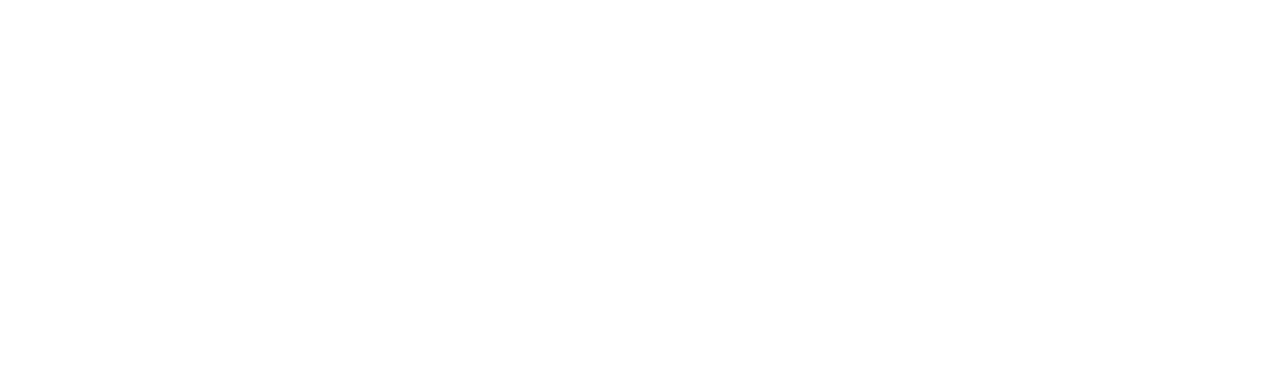
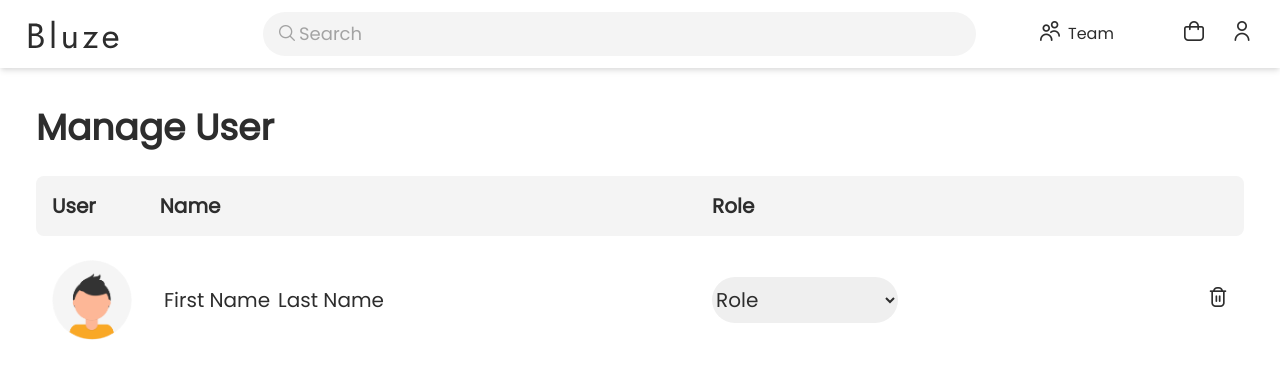
Before and after one commit to INT222-INTEGRATED-PROJECTII-109-111-130/front-end, a Vue app: page /manageUser in a window 1280 px wide. Before the commit this address had no page. Shown: the top 378 px of the page. Built offline with nearby package versions, Linux system fonts and the light colour scheme; some icons are missing.

Commit message:
ManageUser.vue

```diff
--- a/src/router/index.js
+++ b/src/router/index.js
@@ -8,6 +8,7 @@
 import Edit from '../views/Edit.vue'
 import EditProfile from '../views/EditProfile.vue'
 import Manage from '../views/Manage.vue'
+import ManageUser from '../views/ManageUser.vue'
 
 const routes = [
   {
@@ -55,6 +56,11 @@
     name: 'Manage',
     component: Manage
   },
+  {
+    path: '/manageUser',
+    name: 'ManageUser',
+    component: ManageUser
+  },
 ]
 
 const router = createRouter({
--- a/src/views/Add.vue
+++ b/src/views/Add.vue
@@ -1,7 +1,7 @@
 <template>
 <div class="add">
   <!-- Navbar -->
-        <base-nav  v-if="showNav" />
+      <base-nav  v-if="showNav" />
       <base-nav-mobile  v-if="mobileView" />
         <!-- Error -->
           <div v-show="checktran">
--- a/src/views/Basket.vue
+++ b/src/views/Basket.vue
@@ -8,7 +8,6 @@
           <div v-show="red" class="bg-error py-2 w-full text-white text-center">Error !! : {{errorMessage}}</div>
           <div v-show="green" class="bg-primary py-2 w-full text-white text-center">Success</div>
         </div>
-
       <!-- Emptry Basket -->
         <div v-if="!emptry">
           <img src="../assets/Shopping_cart.png" class="object-center mx-auto sm:px-96 sm:pt-28 sm:w-4/6 px-20 pt-32 w-auto">
@@ -20,12 +19,11 @@
                 </router-link>
               </div>
         </div>
-
       <!-- Have Product -->
         <div v-if="emptry">
-    <div class="container sm:pb-16 pb-10 pt-10 sm:px-9 px-3 mx-auto">
+          <div class="container sm:pb-16 pb-10 sm:pt-0 pt-10 sm:px-9 px-3 mx-auto">
             <h1 class="sm:text-4xl sm:pt-10 sm:pb-7 pt-6 pb-3 font-semibold text-xl">Basket</h1>
-      <!-- Loop here -->
+              <!-- Loop -->
                 <div class="w-full pb-4" v-for="carts in cart" :key="carts.cartId">
                   <div class="h-full flex bg-light sm:p-4 p-2 rounded-lg">
                     <div class="block relative sm:w-40 sm:h-32 h-16 w-16 rounded-md overflow-hidden ">
@@ -37,24 +35,12 @@
                         <p class="text-gray sm:text-base text-xs">Size:{{carts.products.brands.brandName}} </p>
                         <p class="sm:text-2xl font-semibold text-xs">THB {{carts.products.productPrice}}</p>
                       </div>
-
-          <div class="grid grid-row-2 items-end">
-            <div class="flex justify-end sm:pb-10 pb-3">
+                      <!-- Delete -->
+                        <div class="grid grid-row-2 items-start">
+                          <div class="flex sm:pb-10 pb-3">
                              <span class="fi-rr-trash sm:text-xl text-sm text-error cursor-pointer relative"></span>
                           </div>
-            <div>
-              <div class="flex flex-row sm:h-9 sm:w-32 w-20 rounded-full relative bg-white mt-1">
-                <button @click="decrement()" class="bg-gray-300 text-primary h-full sm:w-20 w-12 rounded-l cursor-pointer outline-none">
-                  <span class="m-auto sm:text-2xl text-lg font-thin">−</span>
-                </button>
-                <input type="text" :value="quantity" readonly class="focus:outline-none text-center w-full bg-white sm:text-base text-xs flex items-center outline-none">
-                <button @click="increment()" class="bg-gray-300 text-primary h-full sm:w-20 w-12 rounded-l cursor-pointer outline-none">
-                  <span class="m-auto sm:text-2xl text-lg font-thin">+</span>
-                </button>
                         </div>
-            </div>
-          </div>
-
                   </div>
                 </div>
                 <div class="grid sm:grid-cols-2 grid-cols-1">
@@ -62,13 +48,12 @@
                   <h1 class="text-secondary sm:text-4xl text-xl">THB</h1>
                     <div class="flex sm:justify-end sm:pt-0 pt-3">
                       <button type="button" disabled class="px-2 py-2 sm:w-40 w-full text-white bg-primarydark rounded-full transition duration-400 hover:bg-primarydark focus:outline-none focus:ring-2 ring-offset-current ring-offset-2">
-            Checkout</button>
+                        Checkout
+                      </button>
                     </div>
                 </div>
           </div>
-
         </div>
-
   </div>
 </template>
 
@@ -85,7 +70,6 @@
     mobileView: true,
     showNav: false,
     emptry: true,
-    quantity: 1,
     errorMessage: null,
     red:false,
     green:false,
--- a/src/views/Home.vue
+++ b/src/views/Home.vue
@@ -1,15 +1,13 @@
 <template>
   <div class="home">
   <!-- Navbar -->
-
-      <base-nav  v-if="showNav" />
-      <base-nav-mobile  v-if="mobileView" />
+    <base-nav  v-if="showNav"/>
+    <base-nav-mobile  v-if="mobileView"/>
       <!-- Error -->
         <div v-show="checktran">
           <div v-show="red" class="bg-error py-2 w-full text-white text-center">Error !! : {{errorMessage}}</div>
           <div v-show="green" class="bg-primary py-2 w-full text-white text-center">Success</div>
         </div>
-
       <!-- Banner desktop -->
         <img src="../assets/Banner-desk.png" class="object-center mx-auto sm:px-64 lg:px-44 pt-8 w-full" v-if="!bannerMobile">
           <!-- Seach in mobile -->
@@ -21,18 +19,13 @@
             </div>
       <!-- Banner mobile -->
         <img src="../assets/Banner-mobile.png" class="mx-auto pt-4 px-3 w-full" v-if="bannerMobile">
-<!-- Product -->
+      <!-- Product List-->
         <div class="container sm:pb-16 pb-10 sm:px-9 px-3 mx-auto">
           <h1 class="sm:text-4xl sm:py-7 py-3 font-semibold text-xl">Products</h1>
             <div class="grid sm:grid-cols-4 sm:gap-6 gap-2 grid-cols-2">
               <div v-for="product in allproduct" :key="product.productId">
                 <div class="bg-white sm:rounded-lg rounded-md shadow-xl hover:shadow-2xl transition duration-500">
-          <router-link
-                 :to="{
-                    name: 'Product',
-                    params: { id: product.productId },
-                  }"
-          >
+                  <router-link :to="{name: 'Product', params: { id: product.productId },}">
                     <a class="block relative sm:h-56 h-36 sm:rounded-t-lg rounded-t-md overflow-hidden">
                       <img class="object-cover object-center w-full h-full block" :src="product.productImage">
                     </a>
--- a/src/views/Manage.vue
+++ b/src/views/Manage.vue
@@ -1,7 +1,7 @@
 <template>
     <div class="manage">
     <!-- Navbar -->
-         <base-nav  v-if="showNav" />
+      <base-nav  v-if="showNav" />
       <base-nav-mobile  v-if="mobileView" />
         <!-- Error -->
           <div v-show="checktran">
@@ -28,7 +28,9 @@
                 <div v-for="product in allproduct" :key="product.productId">
                     <div class="grid grid-cols-2 pt-6">
                         <div class="flex gap-6 items-center">
-                            <img :src="product.productImage" class="sm:h-24 sm:w-36 h-24 w-36 object-center rounded-md block">
+                          <div class="sm:h-24 sm:w-36 h-24 w-full rounded-lg overflow-hidden">
+                            <img :src="product.productImage" class="h-full w-full object-cover object-center">
+                          </div>
                             <h2 class="title-font sm:text-xl text-lg font-semibold">{{product.productName}}</h2>
                         </div>
                         <div class="flex justify-end gap-6 items-center">
@@ -37,10 +39,10 @@
                                 name: 'Edit',
                                 params: { id: product.productId },
                              }">
-                                <span class="fi-rr-pencil text-primary text-xl cursor-pointer hover:text-primarydark transition duration-200"></span>
+                                <span class="fi-rr-pencil text-xl cursor-pointer hover:text-primary transition duration-200"></span>
                             </router-link>
                             <div  @click="deleteP(product.productId)">
-                                <span class="fi-rr-trash text-primary text-xl cursor-pointer hover:text-primarydark transition duration-200"></span>
+                                <span class="fi-rr-trash text-xl cursor-pointer hover:text-error transition duration-200"></span>
                              </div>
                         </div>
                     </div>
--- /dev/null
+++ b/src/views/ManageUser.vue
@@ -0,0 +1,89 @@
+<template>
+    <div class="manageUser">
+    <!-- Navbar -->
+      <base-nav  v-if="showNav" />
+      <base-nav-mobile  v-if="mobileView" />
+        <!-- Error -->
+            <div v-show="checktran">
+                <div v-show="red" class="bg-error py-2 w-full text-white text-center">Error !! : {{errorMessage}}</div>
+                <div v-show="green" class="bg-primary py-2 w-full text-white text-center">Success</div>
+            </div>
+            <div class="container sm:pb-16 pb-10 sm:pt-0 pt-10 sm:px-9 px-3 mx-auto">
+                <h1 class="sm:text-4xl sm:pt-10 sm:pb-7 pt-6 pb-3 font-semibold text-xl">Manage User</h1>
+                <div class="bg-light grid grid-cols-4 py-4 px-4 rounded-lg gap-36">
+                    <div class="flex col-span-2 gap-16">
+                        <h1 class="title-font sm:text-xl text-lg font-semibold">User</h1>
+                        <h1 class="title-font sm:text-xl text-lg font-semibold">Name</h1>
+                    </div>
+                    <div>
+                        <h1 class="title-font sm:text-xl text-lg font-semibold">Role</h1>
+                    </div>
+                    <div>
+                    </div>
+                </div>
+                <!-- <div v-for="product in allproduct" :key="product.productId"> -->
+                    <div class="grid grid-cols-4 pt-6 px-4 gap-36">
+                        <div class="flex items-center col-span-2">
+                          <div class="sm:h-20 sm:w-20 h-16 mr-8 w-full rounded-full overflow-hidden">
+                            <img src="../assets/profile.png" class="h-full w-full object-cover object-center">
+                          </div>
+                          <div class="grid grid-cols-2 gap-2">
+                            <h2 class="title-font text-xl">First Name</h2>
+                            <h2 class="title-font text-xl">Last Name</h2>
+                            </div>
+                        </div>
+                        <div class="flex items-center">
+                            <select id="size" name="size" v-model="size" class="text-xl w-full rounded-full sm:py-2 py-1">
+                            <option :value="Role" disabled class="">
+                                Role
+                            </option>
+                            <option v-for="product in prodsize" :key="product.productsizeId" :value="product.productsizeId">
+                                {{ product.sizes.sizeValue }}
+                            </option>
+                            </select>
+                        </div>
+                        <div @click="deleteP(product.productId)" class="flex items-center justify-end">
+                            <span class="fi-rr-trash text-xl cursor-pointer hover:text-error transition duration-200"></span>
+                        </div>
+                    </div>
+
+                <!-- </div> -->
+            </div>
+    </div>
+</template>
+
+<script>
+// @ is an alias to /src
+export default {
+  components: {
+
+  },
+  data() {
+    return {
+      mobileView: true,
+      showNav: false,
+      errorMessage: null,
+      red:false,
+      green:false,
+    };
+  },
+  methods: {
+    showNavHam() {
+      this.showNav = !this.showNav;
+    },
+    handleView() {
+      if(window.innerWidth <= 990){
+          this.mobileView = true;
+          this.showNav = false;
+      } else if (window.innerWidth > 990){
+          this.mobileView = false;
+          this.showNav = true;
+      }
+    },
+  },
+  created() {
+    this.handleView();
+    window.addEventListener("resize", this.handleView);
+  },
+};
+</script>
--- a/src/views/Team.vue
+++ b/src/views/Team.vue
@@ -44,6 +44,7 @@
 
   </div>
 </template>
+
 <script>
 // @ is an alias to /src
 export default {
```
Also changed, not shown: src/views/Product.vue (+10 -19 lines), src/views/EditProfile.vue (indentation only). Lines whose indentation alone changed are shown as unchanged.
